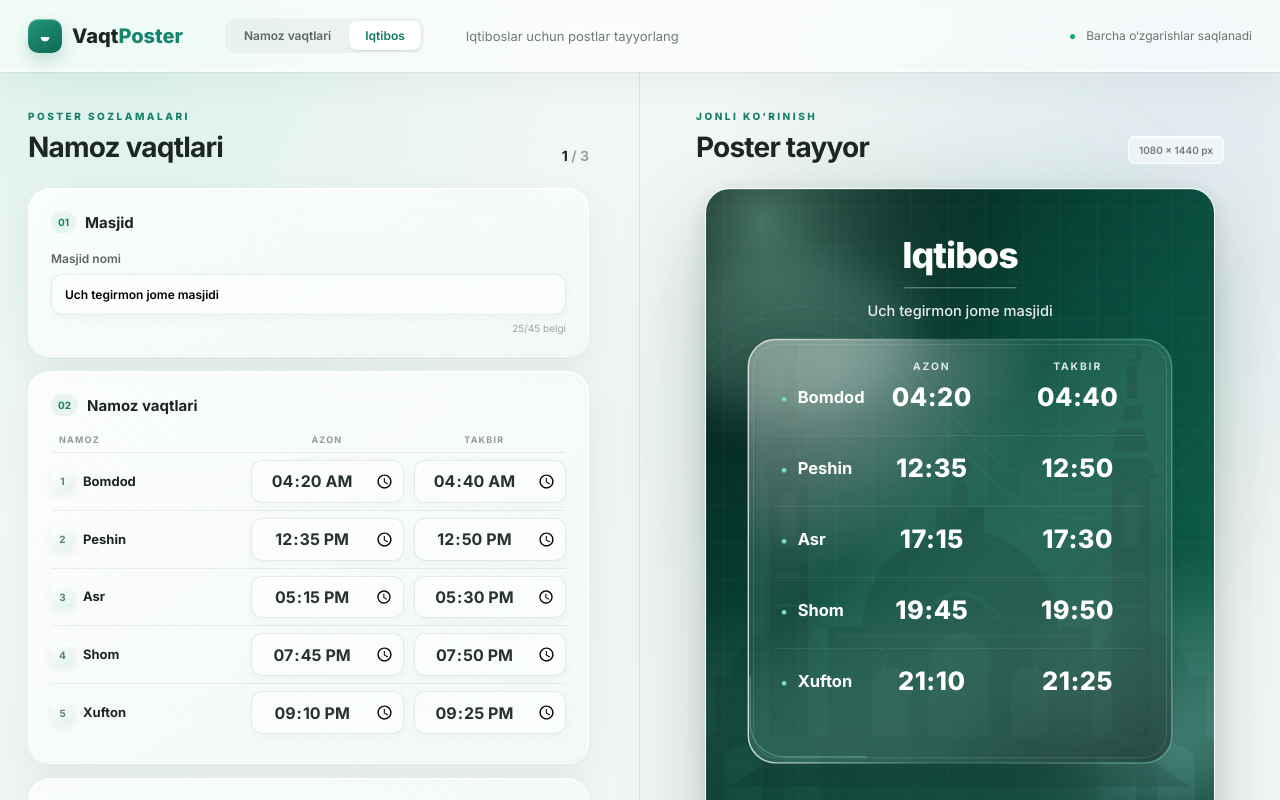
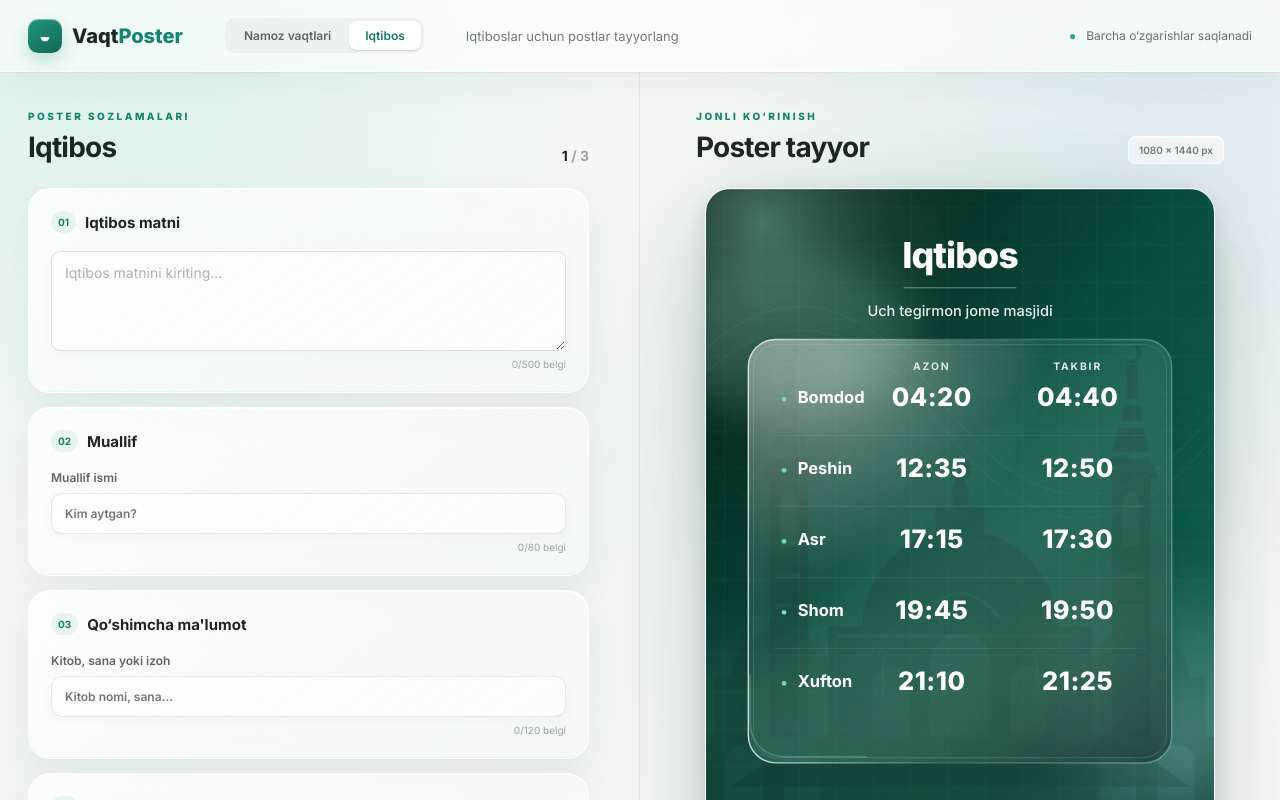
Before and after one commit to bahriddeen/vaqtposter, a React (Vite) app: page / in a window 1280 px wide. Both pictures are taken after a click on the button "Iqtibos". Shown: the top 800 px of the page. Built offline with nearby package versions, Linux system fonts and the light colour scheme.

Commit message:
feat: add Iqtibos form with textarea and author inputs, conditional on mode

```diff
--- a/src/App.tsx
+++ b/src/App.tsx
@@ -31,9 +31,15 @@ const setMode=(mode:PosterMode)=>setConfig(c=>({...c,mode,title:mode==='namoz'?'
     <header className="topbar"><div className="brand"><span className="brandmark">◒</span><span>Vaqt<span>Poster</span></span></div><div className="mode-switcher"><button className={config.mode==='namoz'?'active':''} onClick={()=>setMode('namoz')}>Namoz vaqtlari</button><button className={config.mode==='iqtibos'?'active':''} onClick={()=>setMode('iqtibos')}>Iqtibos</button></div><p>{config.mode==='namoz'?'Namoz jadvalini bir daqiqada tayyorlang':'Iqtiboslar uchun postlar tayyorlang'}</p><span className="saved">● &nbsp; Barcha o‘zgarishlar saqlanadi</span></header>
     <div className="workspace">
       <section className="controls">
-        <div className="intro"><div><span className="eyebrow">POSTER SOZLAMALARI</span><h1>Namoz vaqtlari</h1></div><div className="step">1 <span>/ 3</span></div></div>
-        <div className="card"><h2><span>01</span> Masjid</h2><label>Masjid nomi<input value={config.mosqueName} onChange={e=>update('mosqueName',e.target.value)} maxLength={45}/></label><small>{config.mosqueName.length}/45 belgi</small></div>
-        <div className="card"><h2><span>02</span> Namoz vaqtlari</h2><div className="table-head"><span>Namoz</span><span>Azon</span><span>Takbir</span></div>{config.prayers.map((p,i)=><div className="prayer-input" key={p.name}><b><i>{i+1}</i>{p.name}</b><input type="time" value={p.azon} onChange={e=>editPrayer(i,'azon',e.target.value)}/><input type="time" value={p.takbir} onChange={e=>editPrayer(i,'takbir',e.target.value)}/></div>)}</div>
+        <div className="intro"><div><span className="eyebrow">POSTER SOZLAMALARI</span><h1>{config.mode==='namoz'?'Namoz vaqtlari':'Iqtibos'}</h1></div><div className="step">1 <span>/ 3</span></div></div>
+        {config.mode==='namoz'?<>
+          <div className="card"><h2><span>01</span> Masjid</h2><label>Masjid nomi<input value={config.mosqueName} onChange={e=>update('mosqueName',e.target.value)} maxLength={45}/></label><small>{config.mosqueName.length}/45 belgi</small></div>
+          <div className="card"><h2><span>02</span> Namoz vaqtlari</h2><div className="table-head"><span>Namoz</span><span>Azon</span><span>Takbir</span></div>{config.prayers.map((p,i)=><div className="prayer-input" key={p.name}><b><i>{i+1}</i>{p.name}</b><input type="time" value={p.azon} onChange={e=>editPrayer(i,'azon',e.target.value)}/><input type="time" value={p.takbir} onChange={e=>editPrayer(i,'takbir',e.target.value)}/></div>)}</div>
+        </>:<>
+          <div className="card"><h2><span>01</span> Iqtibos matni</h2><textarea value={config.quoteText} onChange={e=>update('quoteText',e.target.value)} maxLength={500} placeholder="Iqtibos matnini kiriting..." rows={4}/><small>{config.quoteText.length}/500 belgi</small></div>
+          <div className="card"><h2><span>02</span> Muallif</h2><label>Muallif ismi<input value={config.author} onChange={e=>update('author',e.target.value)} maxLength={80} placeholder="Kim aytgan?"/></label><small>{config.author.length}/80 belgi</small></div>
+          <div className="card"><h2><span>03</span> Qo‘shimcha ma'lumot</h2><label>Kitob, sana yoki izoh<input value={config.additionalInfo} onChange={e=>update('additionalInfo',e.target.value)} maxLength={120} placeholder="Kitob nomi, sana..."/></label><small>{config.additionalInfo.length}/120 belgi</small></div>
+        </>}
         <div className="card"><h2><span>03</span> Fon</h2><div className="backgrounds">{backgrounds.map(bg=><button key={bg.id} className={'bg-choice '+(config.background.id===bg.id?'active':'')} onClick={()=>update('background',bg)}><svg viewBox="0 0 1080 1440" preserveAspectRatio="xMidYMid slice"><BackgroundArt kind={bg.kind} light={bg.light}/></svg><span>{bg.name}</span></button>)}<label className="upload"><Upload size={20}/><span>Rasm yuklash</span><input type="file" accept="image/jpeg,image/png,image/webp" onChange={e=>upload(e.target.files?.[0])}/></label></div></div>
         <div className="card style-card"><div><h2><Sparkles size={19}/> Liquid Glass</h2><p>Zamonaviy shaffof shisha effekti</p></div><button className={'toggle '+(config.liquidGlass?'on':'')} onClick={()=>update('liquidGlass',!config.liquidGlass)} aria-label="Liquid Glass"><span/></button></div>
         <button className="advanced" onClick={()=>setAdvanced(!advanced)}><SlidersHorizontal size={18}/> Qo‘shimcha sozlamalar <ChevronDown className={advanced?'rotated':''} size={18}/></button>
```
Also changed, not shown: src/styles.css.
